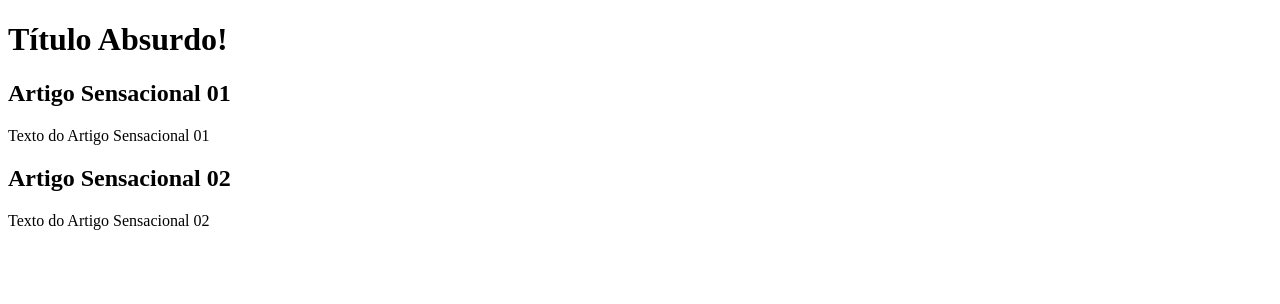
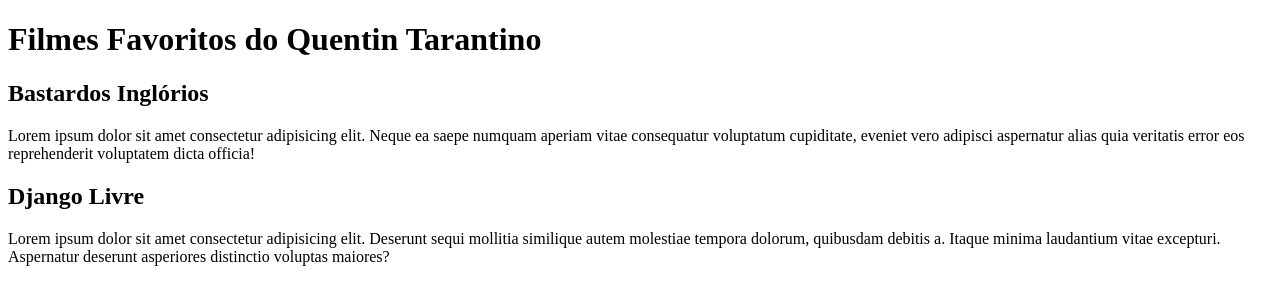
Before and after one commit to Luispfc/projeto-site, a plain HTML site: page index.html in a window 1280 px wide. Drawn offline with Linux system fonts and the light colour scheme.

Commit message:
Adicionei conteúdo ao site.

```diff
--- a/index.html
+++ b/index.html
@@ -3,20 +3,20 @@
 <head>
     <meta charset="UTF-8">
     <meta name="viewport" content="width=device-width, initial-scale=1.0">
-    <title>Site Incrível!</title>
+    <title>Meu Primeiro Site</title>
 </head>
 <body>
     <main>
         <header>
-            <h1>Título Absurdo!</h1>
+            <h1>Filmes Favoritos do Quentin Tarantino</h1>
         </header>
         <article>
-            <h2>Artigo Sensacional 01</h2>
-            <p>Texto do Artigo Sensacional 01</p>
+            <h2>Bastardos Inglórios</h2>
+            <p>Lorem ipsum dolor sit amet consectetur adipisicing elit. Neque ea saepe numquam aperiam vitae consequatur voluptatum cupiditate, eveniet vero adipisci aspernatur alias quia veritatis error eos reprehenderit voluptatem dicta officia!</p>
         </article>
         <article>
-            <h2>Artigo Sensacional 02</h2>
-            <p>Texto do Artigo Sensacional 02</p>
+            <h2>Django Livre</h2>
+            <p>Lorem ipsum dolor sit amet consectetur adipisicing elit. Deserunt sequi mollitia similique autem molestiae tempora dolorum, quibusdam debitis a. Itaque minima laudantium vitae excepturi. Aspernatur deserunt asperiores distinctio voluptas maiores?</p>
         </article>
     </main>
 </body>
```
